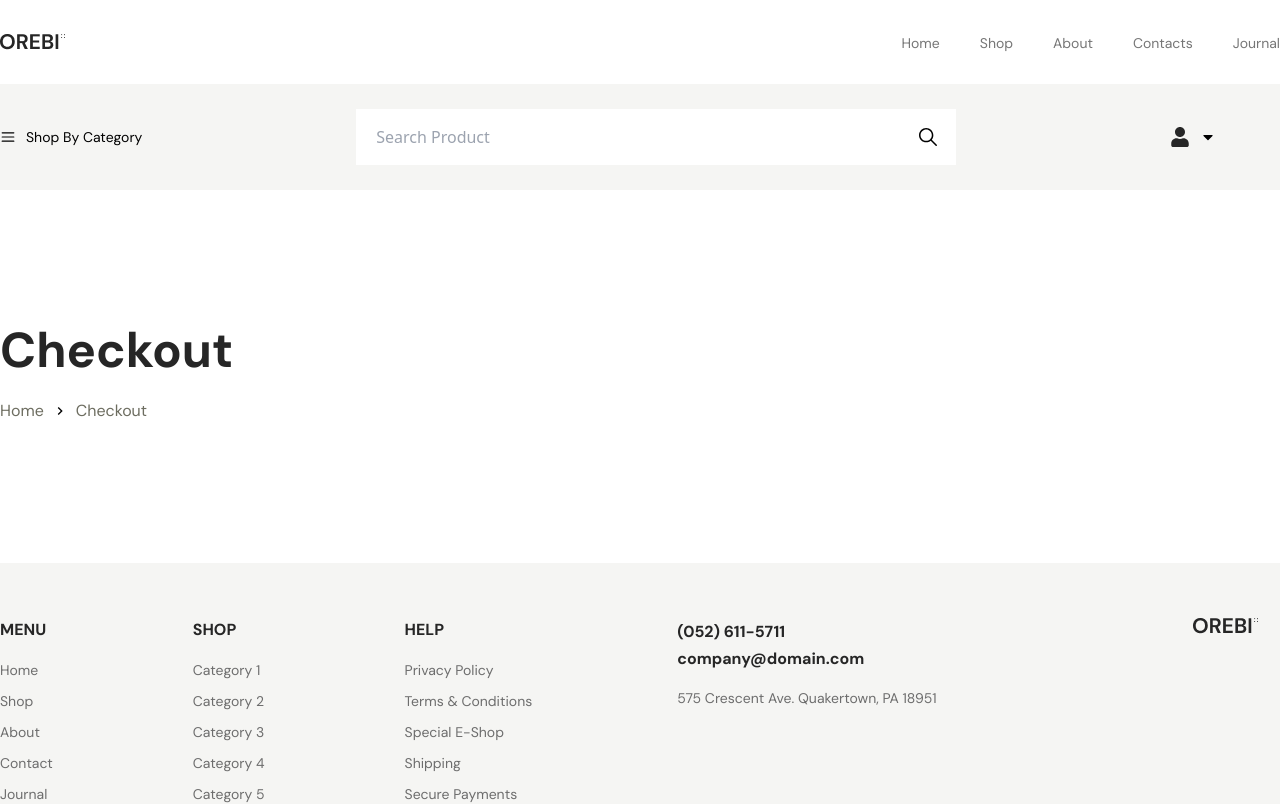
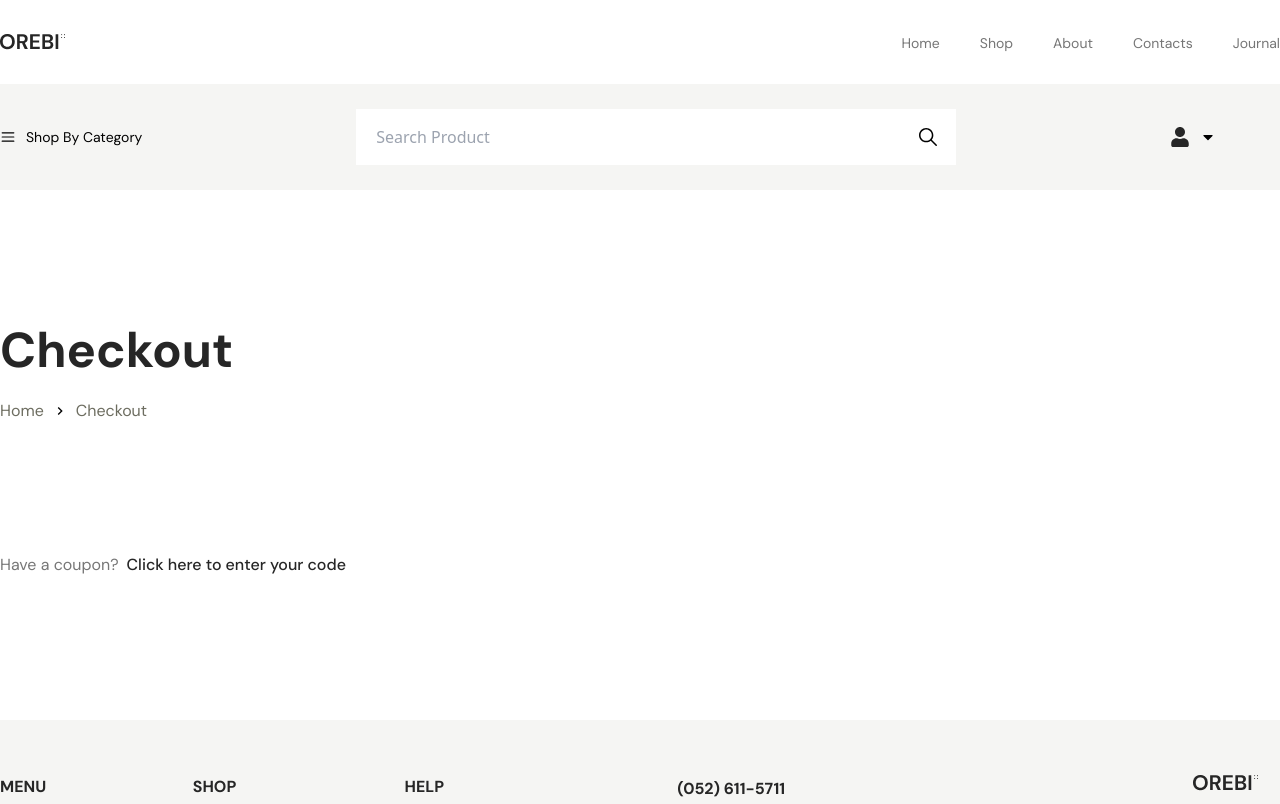
Before and after one commit to Nabab-Sharif/React-Project-5-Ecommerce-Orebi, a React (Vite) app: page /checkout in a window 1280 px wide. Shown: the top 804 px of the page. Built offline with nearby package versions, Linux system fonts and the light colour scheme; some icons are missing.

Commit message:
coupon show part done  of checkout page

```diff
--- a/src/pages/checkout/CheckoutPage.jsx
+++ b/src/pages/checkout/CheckoutPage.jsx
@@ -1,10 +1,16 @@
 import BreadCrumb from "../../components/utilities/BreadCrumb"
+import Paragraph from './../../components/utilities/Paragraph';
+import Input from './../../components/utilities/Input';
+import { useState } from "react";
 
 
 const CheckoutPage = () => {
+
   let pathname = window.location.href;
   let pathArray = pathname.split("/");
   let finalPath = pathArray[pathArray.length - 1];
+
+  let [couponShow, setCouponShow] = useState(false)
 
 
   return (
@@ -15,6 +21,27 @@ const CheckoutPage = () => {
             <h3 className="text-[49px] text-[#262626] font-bold font-dm capitalize mb-[11px]">Checkout</h3>
             <BreadCrumb lastPath={finalPath} />
           </div>
+
+          {/* coupon part Start here */}
+          <div className="mt-[127px] flex items-center gap-x-2">
+            <Paragraph text="Have a coupon?" className="text-[#767676] text-base leading-[30px] font-dm font-normal" />
+            <span onClick={() => setCouponShow(!couponShow)} className="cursor-pointer text-[#262626] text-base leading-[30px] font-dm font-medium">Click here to enter your code</span>
+          </div>
+
+          {couponShow &&
+            <div className="mt-8">
+              <form>
+                <Input className="w-[300px] px-5 py-3 border-[1px] border-[#000]" type="text" placeholder="Enter your coupon" />
+                <div className="flex items-center gap-4 mt-4">
+                  <button className="px-8 py-3 bg-[#000] text-white text-base font-medium font-dm leading-normal" type="submit">Apply</button>
+                  <button onClick={() => setCouponShow(false)} className="px-8 py-3 bg-red-500 text-white text-base font-medium font-dm leading-normal" type="submit">Cancel</button>
+                </div>
+              </form>
+            </div>
+          }
+          {/* coupon part End here */}
+
+
         </div>
       </section>
     </>
```
